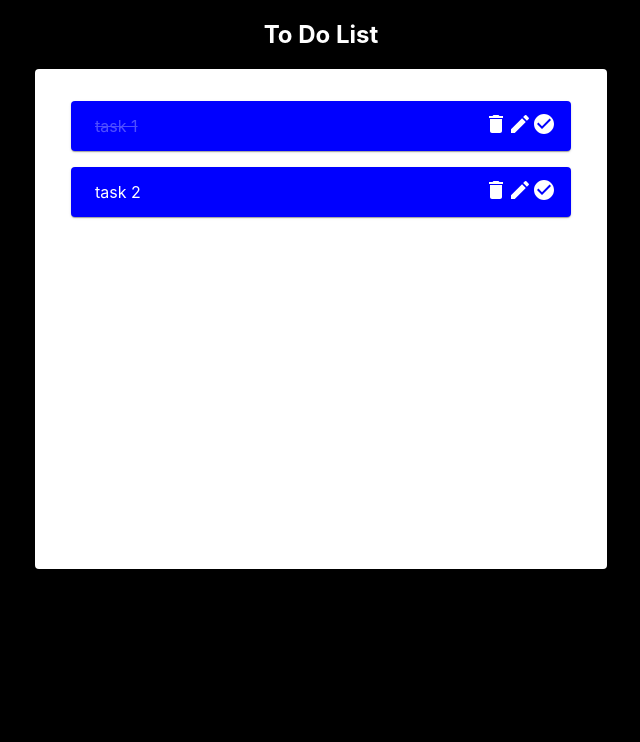
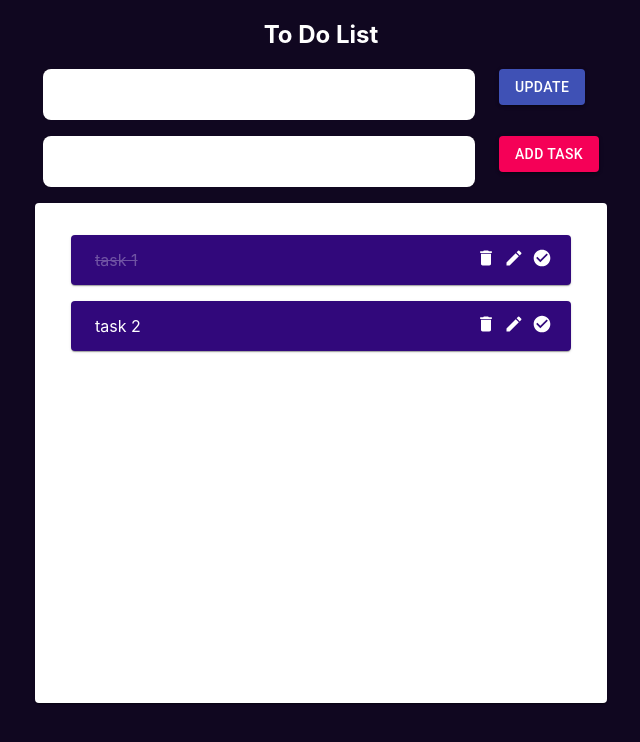
Before and after one commit to gusheroman/To-Do-Lists, a React (Create React App) app: page / in a window 1280 px wide. Shown: the top 742 px of the page, without its empty margins (319-959 px from the left). Built offline with nearby package versions, Linux system fonts and the light colour scheme.

Commit message:
Update update and create form

```diff
--- a/src/App.js
+++ b/src/App.js
@@ -4,9 +4,11 @@ import Paper from "@material-ui/core/Paper";
 import DeleteIcon from "@material-ui/icons/Delete";
 import CheckCircleIcon from "@material-ui/icons/CheckCircle";
 import CreateIcon from "@material-ui/icons/Create";
+import TextField from "@material-ui/core/TextField";
+import { Button } from "@material-ui/core";
 const useStyles = makeStyles({
   container: {
-    backgroundColor: "black",
+    backgroundColor: "#100720",
     color: "white",
     minHeight: "100vh",
     display: "flex",
@@ -18,7 +20,7 @@ const useStyles = makeStyles({
     alignItems: "center",
   },
   taskBackGround: {
-    backgroundColor: "blue",
+    backgroundColor: "#31087B",
     color: "white",
     minHeight: "50px",
     display: "flex",
@@ -38,13 +40,37 @@ const useStyles = makeStyles({
     textDecoration: "line-through",
     opacity: 0.3,
   },
-  icon: {
+  iconContainer: {
     position: "absolute",
     top: "50%",
     transform: " translateY(-50%)",
     right: "15px",
     width: "auto",
     display: "inline-block",
+    cursor: "pointer",
+  },
+  icon: {
+    cursor: "pointer",
+    padding: "0px 4px",
+    "&:hover": {
+      color: "#FFC23C",
+    },
+  },
+  input: {
+    "& .MuiFilledInput-input": {
+      backgroundColor: "white",
+      borderRadius: "8px",
+      padding: "16px",
+      width: "400px",
+    },
+    marginRight: "24px",
+  },
+  formContainer: {
+    display: "flex",
+    flexDirection: "column",
+  },
+  formControl: {
+    marginBottom: "16px",
   },
 });
 
@@ -58,23 +84,49 @@ function App() {
     <div className={classes.container}>
       <div className={classes.body}>
         <h2>To Do List</h2>
+        <div className={classes.formContainer}>
+          <div className={classes.formControl}>
+            <TextField
+              classes={{ root: classes.input }}
+              InputProps={{ disableUnderline: true }}
+              variant="filled"
+            />
+            <Button variant="contained" color="primary">
+              Update
+            </Button>
+          </div>
+          <div className={classes.formControl}>
+            <TextField
+              classes={{ root: classes.input }}
+              InputProps={{ disableUnderline: true }}
+              variant="filled"
+            />
+            <Button variant="contained" color="Secondary">
+              Add Task
+            </Button>
+          </div>
+        </div>
         <Paper className={classes.cardContainer}>
           <p>{toDo && toDo.length ? "" : "No Tasks..."}</p>
-          {toDo.map((task, index) => (
+          {toDo &&
+            toDo.map((task) => (
               <React.Fragment key={task.id}>
                 <Paper className={classes.taskBackGround}>
                   <div className={task.status ? classes.doneTask : ""}>
                     <span className={classes.taskTitle}>{task.title}</span>
                   </div>
-                <div className={classes.icon}>
+                  <div className={classes.iconContainer}>
                     <span>
-                    <DeleteIcon />
+                      <DeleteIcon className={classes.icon} fontSize="small" />
                     </span>
                     <span>
-                    <CreateIcon />
+                      <CreateIcon className={classes.icon} fontSize="small" />
                     </span>
                     <span>
-                    <CheckCircleIcon />
+                      <CheckCircleIcon
+                        className={classes.icon}
+                        fontSize="small"
+                      />
                     </span>
                   </div>
                 </Paper>
```
Lines whose indentation alone changed are shown as unchanged.
